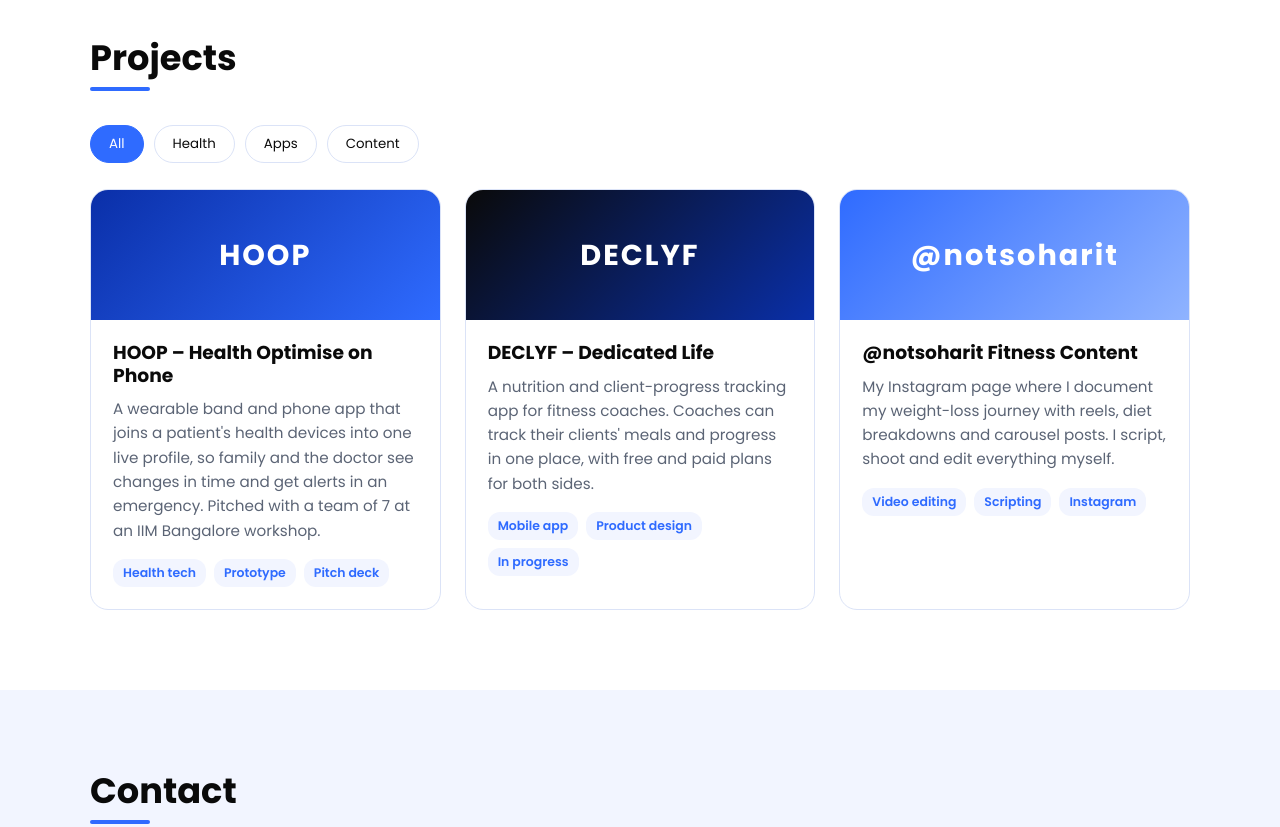
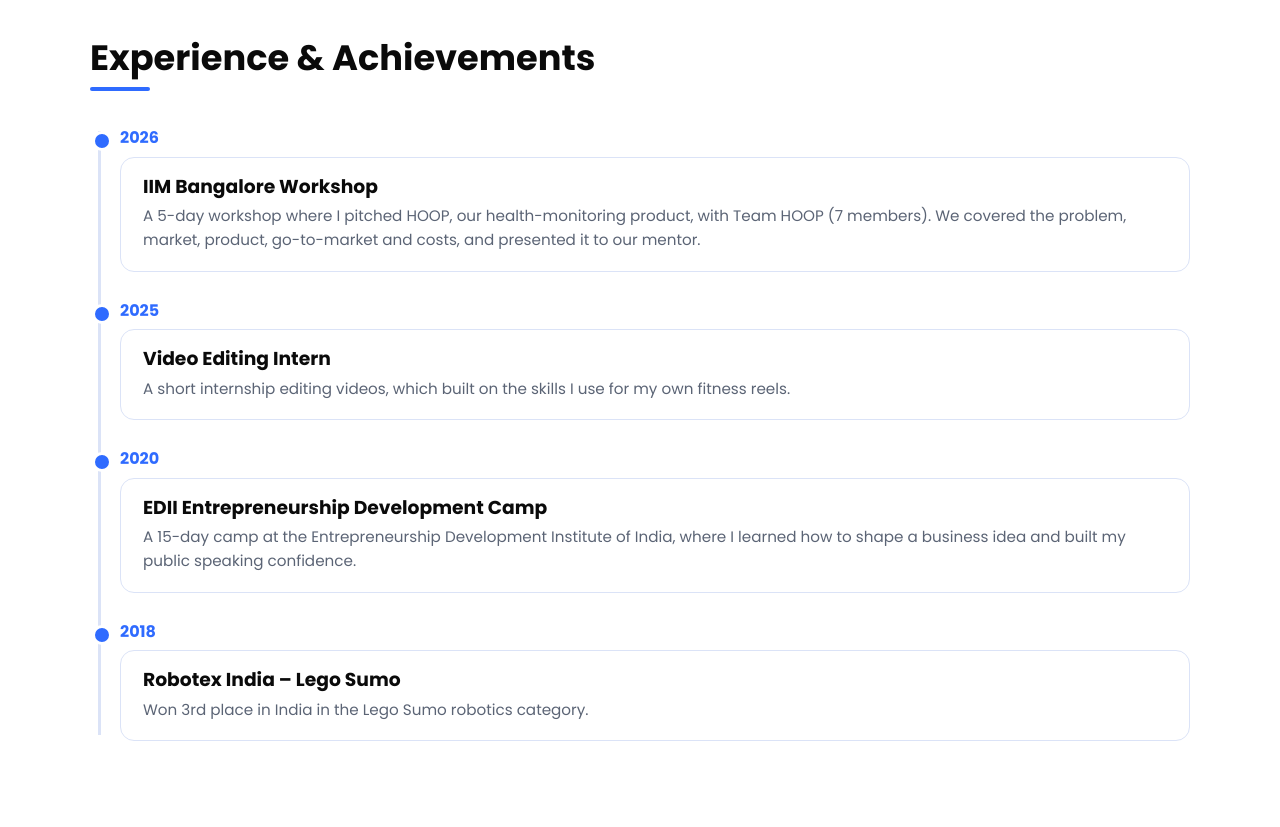
Before and after one commit to Harit23/Harit_Shah_268225_Portfolio, a plain HTML site: page index.html in a window 1280 px wide. Shown: the part 1700-2527 px from the top of the page. Drawn offline with Linux system fonts and the light colour scheme.

Commit message:
Added Experience and Achievements timeline section
Co-Authored-By: Claude Opus 5.5 <noreply@anthropic.com>
Claude-Session: https://claude.ai/code/session_01YBRURWrAYxrxmQbcTwEnUH

```diff
--- a/index.html
+++ b/index.html
@@ -21,6 +21,7 @@
         <li><a href="#home" class="nav-item active">Home</a></li>
         <li><a href="#about" class="nav-item">About</a></li>
         <li><a href="#skills" class="nav-item">Skills</a></li>
+        <li><a href="#experience" class="nav-item">Experience</a></li>
         <li><a href="#projects" class="nav-item">Projects</a></li>
         <li><a href="#contact" class="nav-item">Contact</a></li>
       </ul>
@@ -120,8 +121,43 @@
       </div>
     </section>
 
+    <!-- ===== Experience ===== -->
+    <section class="section" id="experience">
+      <h2 class="section-title">Experience &amp; Achievements</h2>
+      <ol class="timeline">
+        <li class="timeline-item">
+          <span class="timeline-year">2026</span>
+          <div class="timeline-card">
+            <h3>IIM Bangalore Workshop</h3>
+            <p>A 5-day workshop where I pitched HOOP, our health-monitoring product, with Team HOOP (7 members). We covered the problem, market, product, go-to-market and costs, and presented it to our mentor.</p>
+          </div>
+        </li>
+        <li class="timeline-item">
+          <span class="timeline-year">2025</span>
+          <div class="timeline-card">
+            <h3>Video Editing Intern</h3>
+            <p>A short internship editing videos, which built on the skills I use for my own fitness reels.</p>
+          </div>
+        </li>
+        <li class="timeline-item">
+          <span class="timeline-year">2020</span>
+          <div class="timeline-card">
+            <h3>EDII Entrepreneurship Development Camp</h3>
+            <p>A 15-day camp at the Entrepreneurship Development Institute of India, where I learned how to shape a business idea and built my public speaking confidence.</p>
+          </div>
+        </li>
+        <li class="timeline-item">
+          <span class="timeline-year">2018</span>
+          <div class="timeline-card">
+            <h3>Robotex India – Lego Sumo</h3>
+            <p>Won 3rd place in India in the Lego Sumo robotics category.</p>
+          </div>
+        </li>
+      </ol>
+    </section>
+
     <!-- ===== Projects ===== -->
-    <section class="section" id="projects">
+    <section class="section alt" id="projects">
       <h2 class="section-title">Projects</h2>
       <div class="filter-bar" id="filterBar">
         <button class="filter-btn active" data-filter="all">All</button>
@@ -174,7 +210,7 @@
     </section>
 
     <!-- ===== Contact ===== -->
-    <section class="section alt" id="contact">
+    <section class="section" id="contact">
       <h2 class="section-title">Contact</h2>
       <div class="contact-wrap">
       <p class="contact-intro">Want to work on something together? Send me a message.</p>
--- a/style.css
+++ b/style.css
@@ -350,6 +350,68 @@ section {
   color: var(--blue);
 }
 
+/* ===== Experience timeline ===== */
+.timeline {
+  list-style: none;
+  position: relative;
+  padding-left: 30px;
+}
+
+.timeline::before {
+  content: "";
+  position: absolute;
+  left: 8px;
+  top: 6px;
+  bottom: 6px;
+  width: 3px;
+  background: var(--border);
+}
+
+.timeline-item {
+  position: relative;
+  margin-bottom: 26px;
+}
+
+.timeline-item::before {
+  content: "";
+  position: absolute;
+  left: -28px;
+  top: 6px;
+  width: 14px;
+  height: 14px;
+  border-radius: 50%;
+  background: var(--blue);
+  border: 3px solid var(--bg);
+}
+
+.timeline-year {
+  display: inline-block;
+  font-weight: 700;
+  color: var(--blue);
+  margin-bottom: 6px;
+}
+
+.timeline-card {
+  background: var(--card);
+  border: 1px solid var(--border);
+  border-radius: 14px;
+  padding: 18px 22px;
+  transition: border-color 0.2s;
+}
+
+.timeline-card:hover {
+  border-color: var(--blue);
+}
+
+.timeline-card h3 {
+  margin-bottom: 6px;
+}
+
+.timeline-card p {
+  color: var(--muted);
+  font-size: 0.95rem;
+}
+
 /* ===== Projects ===== */
 .filter-bar {
   display: flex;
```
Also changed, not shown: 1 other file.
